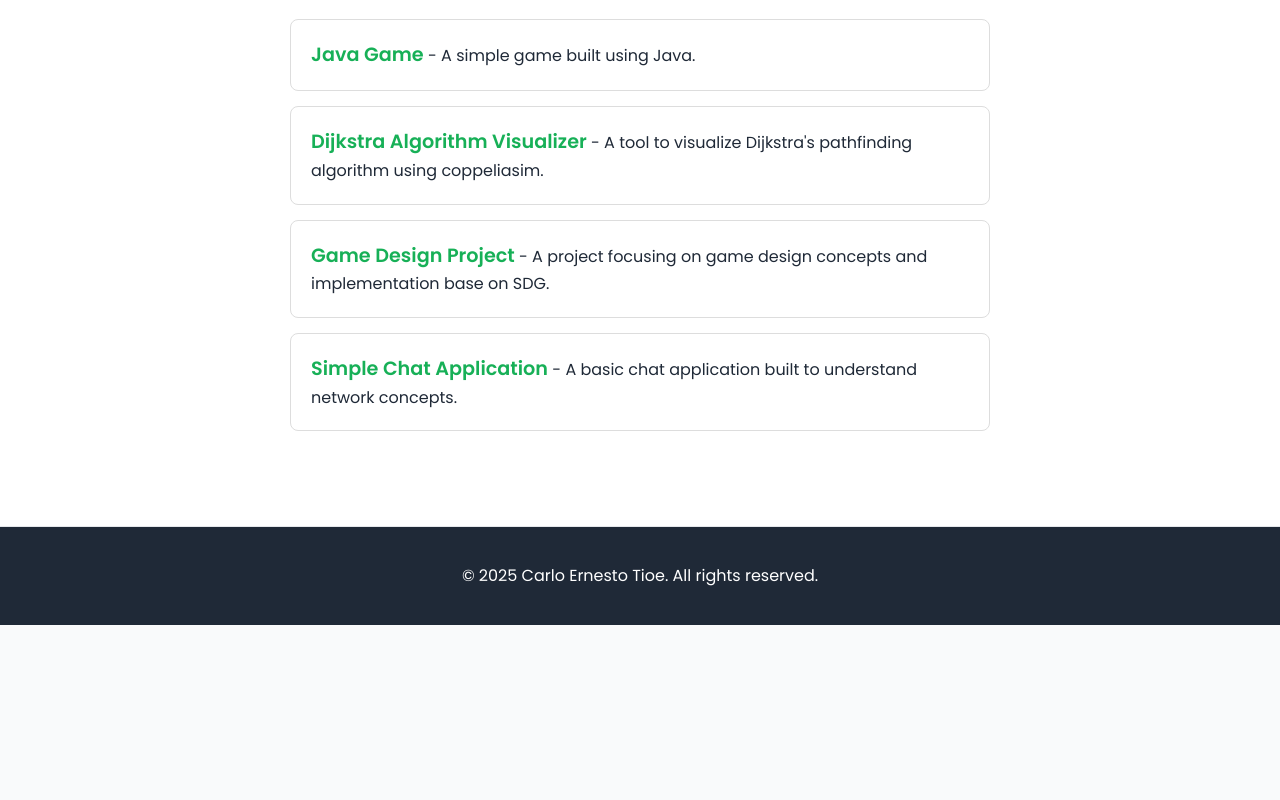
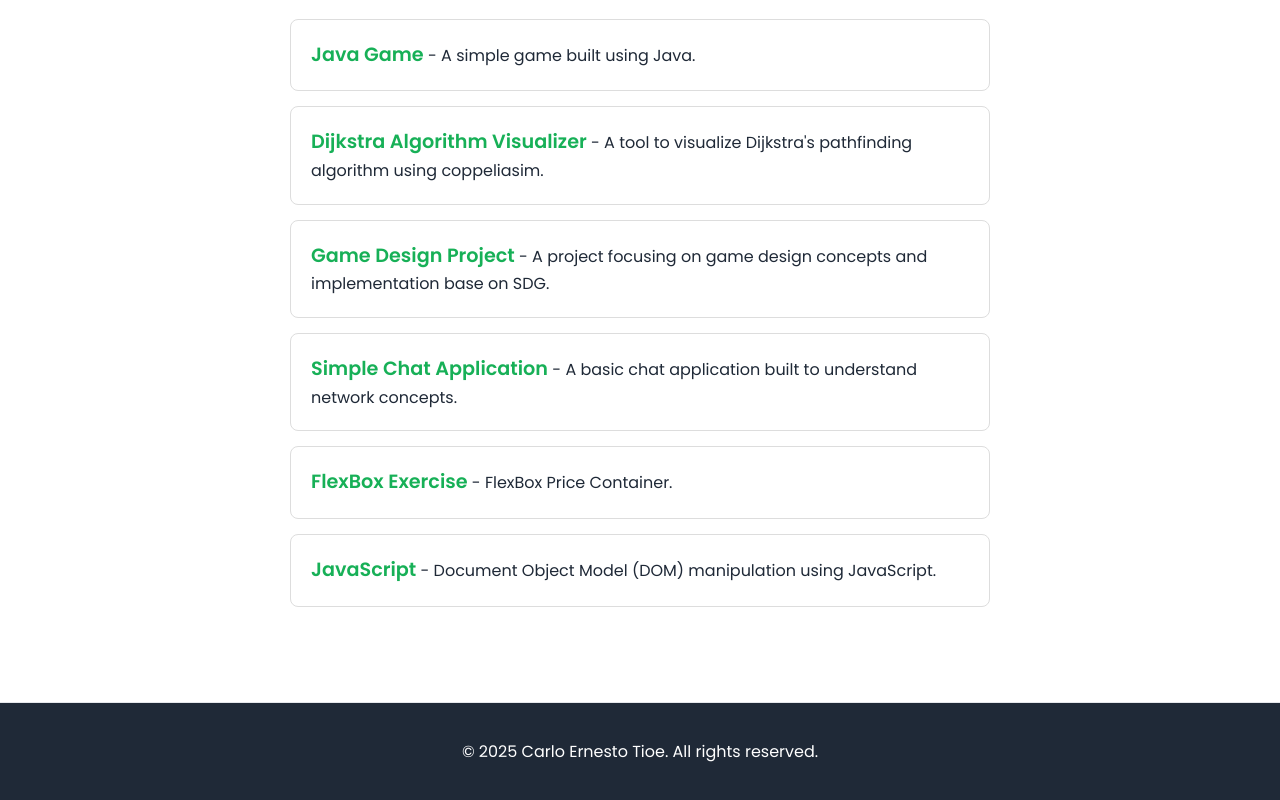
Before and after one commit to Carlo-Ernest-Tioe/Portofolio, a plain HTML site: page index.html in a window 1280 px wide. Shown: the part 1675-2475 px from the top of the page. Before the commit the page ends 2300 px from the top, so only its background shows below. Drawn offline with Linux system fonts and the light colour scheme.

Commit message:
Update Project

```diff
--- a/index.html
+++ b/index.html
@@ -68,6 +68,10 @@
                     project focusing on game design concepts and implementation base on SDG.</li>
                 <li><a href="https://github.com/SSSalvan/ProjectChat_Jarkom" target="_blank">Simple Chat Application</a>
                     - A basic chat application built to understand network concepts.</li>
+                <li><a href="https://carlo-ernest-tioe.github.io/TugasFlexbox/" target="_blank">FlexBox Exercise</a>
+                    - FlexBox Price Container.</li>
+                <li><a href="https://carlo-ernest-tioe.github.io/Project-2/" target="_blank">JavaScript</a> - Document
+                    Object Model (DOM) manipulation using JavaScript.</li>
             </ul>
         </div>
     </section>
```
